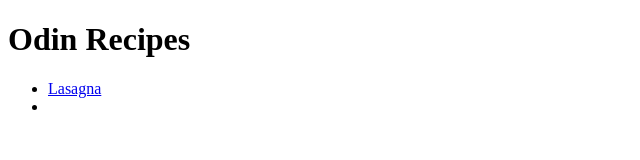
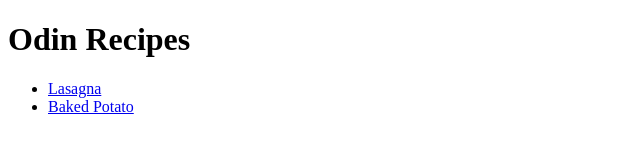
Before and after one commit to AnyAlmond/odin-recipes, a plain HTML site: page index.html in a window 1280 px wide. Shown: the whole page, without its empty margins (0-640 px from the left). Drawn offline with Linux system fonts and the light colour scheme.

Commit message:
Edit index.html

```diff
--- a/index.html
+++ b/index.html
@@ -10,7 +10,7 @@
 
     <ul>
     <li><a href="recipes/lasagna.html">Lasagna</a></li>
-    <li></li>
+    <li><a href="recipes/baked-potato.html">Baked Potato</a></li>
     </ul>
 </body>
 </html>
```
